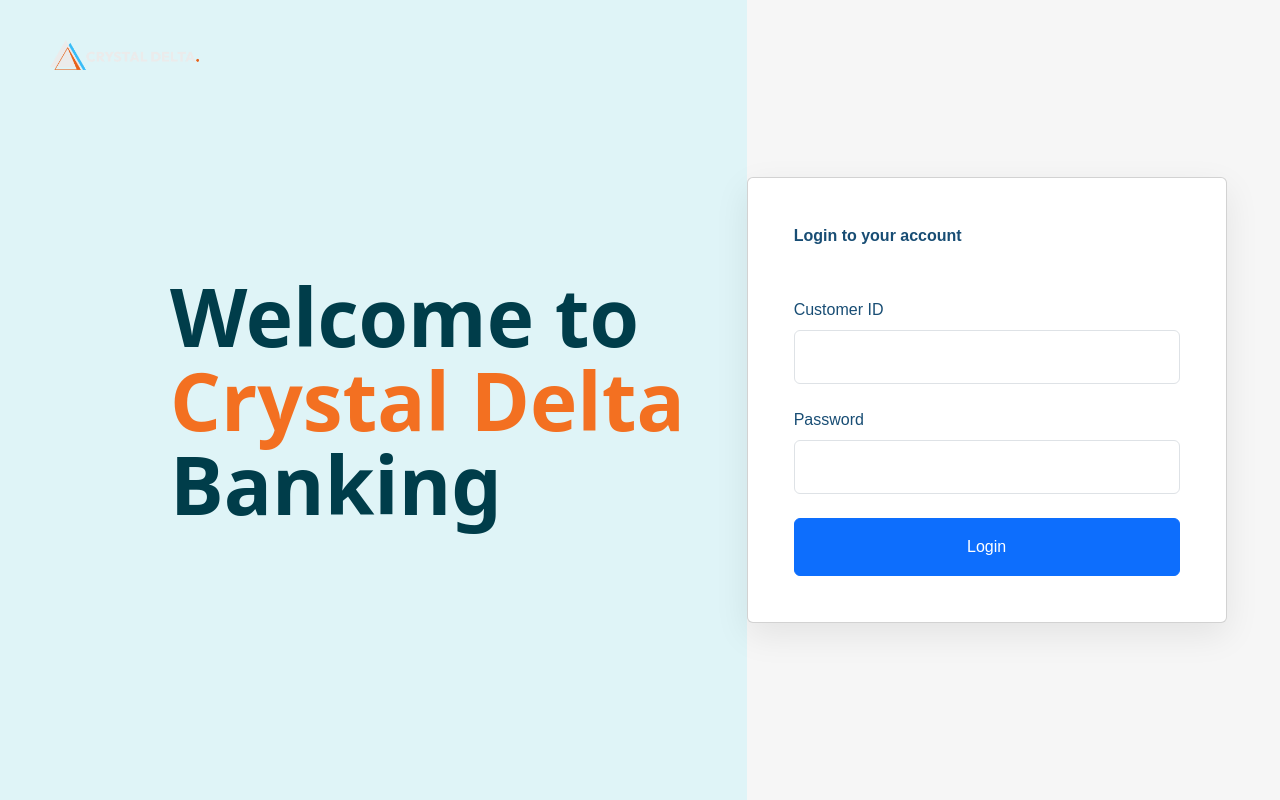
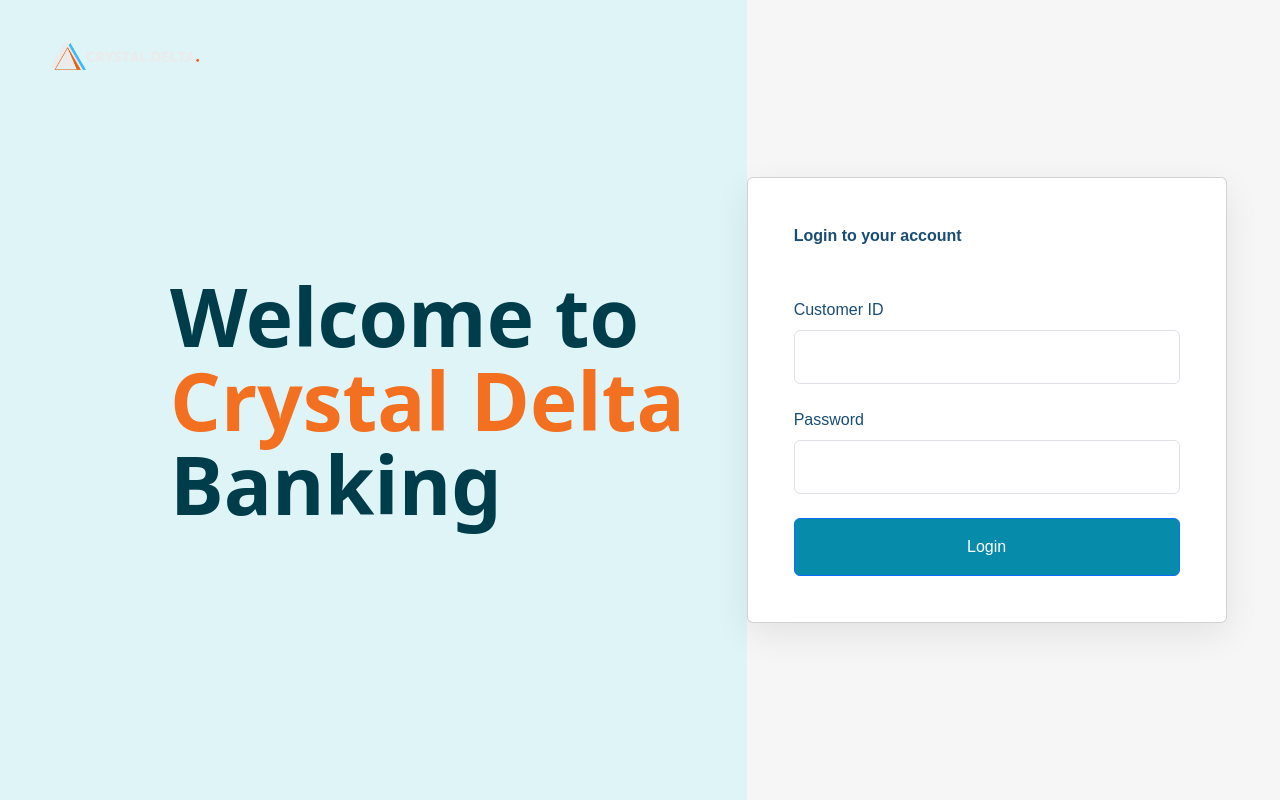
Before and after one commit to sanjaidevan/CD-Bank, a React (Vite) app in the folder frontend/: page / in a window 1280 px wide. Built offline with nearby package versions, Linux system fonts and the light colour scheme; no server answers.

Commit message:
Login_Button_color_change

```diff
--- a/frontend/src/App.css
+++ b/frontend/src/App.css
@@ -127,7 +127,7 @@
 }
 
 .loginBtn {
-  background: #078BAAFF;
+  background: #078BAAFF !important;
   border: none;
   height: 58px;
   font-size: 1.1rem;
@@ -135,7 +135,7 @@
 }
 
 .loginBtn:hover {
-  background: #007899;
+  background: #032129;
 }
 
 /* RESPONSIVE */
```
